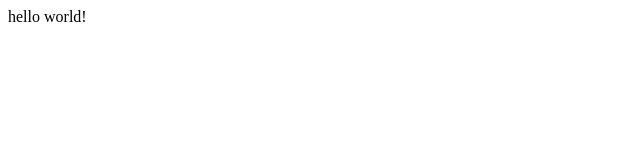
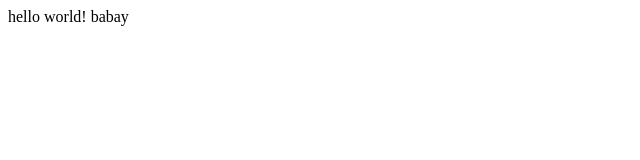
Before and after one commit to qkb/test, a plain HTML site: page index.html in a window 1280 px wide. Shown: the full height of the page, 0-640 px from the left. Drawn offline with Linux system fonts and the light colour scheme.

Commit message:
first test

```diff
--- a/index.html
+++ b/index.html
@@ -5,6 +5,6 @@
     <title>Title</title>
 </head>
 <body>
-hello world!
+hello world! babay
 </body>
 </html>
```
